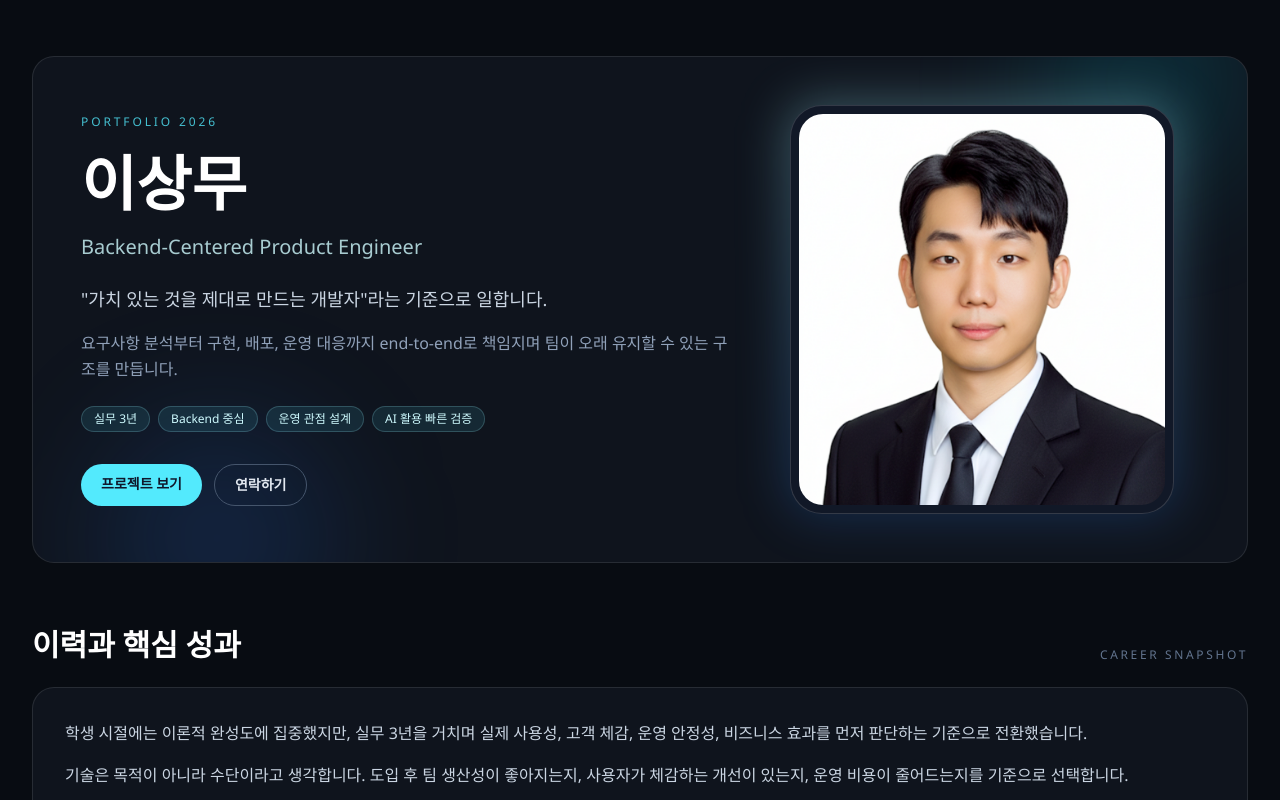
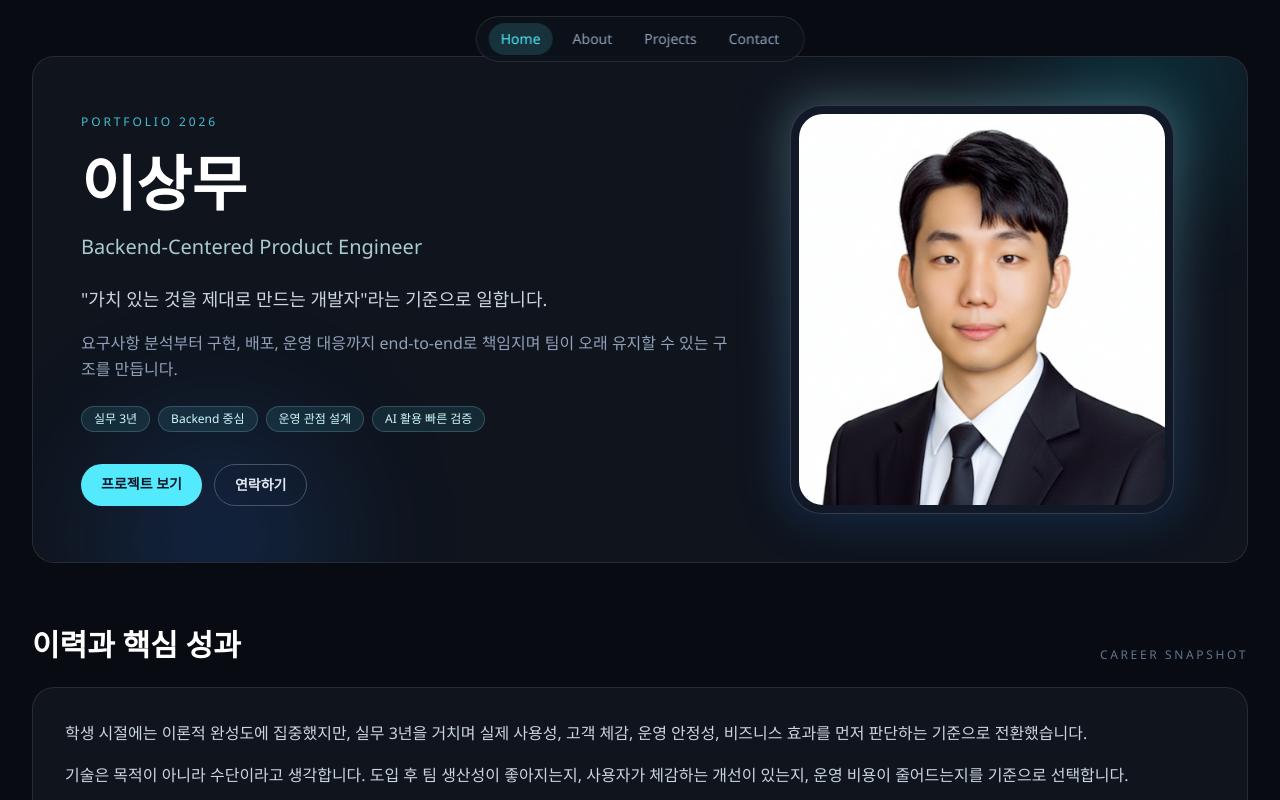
Before and after one commit to leessang10/sangmu-portfolio, a Next.js app: page / in a window 1280 px wide. Shown: the top 800 px of the page. Built offline with nearby package versions, Linux system fonts and the light colour scheme.

Commit message:
feat: add shared site shell and route navigation

```diff
--- a/app/layout.tsx
+++ b/app/layout.tsx
@@ -29,7 +29,7 @@ export default function RootLayout({
 }>) {
   return (
     <html lang="ko">
-      <body className="antialiased">{children}</body>
+      <body className="bg-[#080c12] text-slate-100 antialiased">{children}</body>
     </html>
   );
 }
--- a/components/portfolio/footer.tsx
+++ b/components/portfolio/footer.tsx
@@ -1,6 +1,12 @@
-export function SiteFooter() {
+type SiteFooterProps = {
+  className?: string;
+};
+
+export function SiteFooter({ className }: SiteFooterProps) {
   return (
-    <footer className="mt-10 border-t border-white/10 py-6 text-xs text-slate-500">
+    <footer
+      className={`mt-10 border-t border-white/10 py-6 text-xs text-slate-500 ${className ?? ""}`.trim()}
+    >
       <p>Built by Lee Sangmu. Updated March 2026.</p>
     </footer>
   );
--- a/components/portfolio/nav-bar.tsx
+++ b/components/portfolio/nav-bar.tsx
@@ -1,75 +1,34 @@
 "use client";
 
-import { useEffect, useState } from "react";
+import Link from "next/link";
+import { usePathname } from "next/navigation";
 
 const NAV_ITEMS = [
-  { label: "커리어", href: "#career" },
-  { label: "철학", href: "#philosophy" },
-  { label: "프로젝트", href: "#projects" },
-  { label: "일하는 방식", href: "#work-style" },
-  { label: "연락처", href: "#contact" },
+  { label: "Home", href: "/" },
+  { label: "About", href: "/about" },
+  { label: "Projects", href: "/projects" },
+  { label: "Contact", href: "/contact" },
 ] as const;
 
-const SECTION_IDS = NAV_ITEMS.map((item) => item.href.slice(1));
-
 export function NavBar() {
-  const [visible, setVisible] = useState(false);
-  const [activeId, setActiveId] = useState<string>("");
-
-  useEffect(() => {
-    const handleScroll = () => {
-      setVisible(window.scrollY > 300);
-    };
-
-    window.addEventListener("scroll", handleScroll, { passive: true });
-    handleScroll();
-    return () => window.removeEventListener("scroll", handleScroll);
-  }, []);
-
-  useEffect(() => {
-    const observer = new IntersectionObserver(
-      (entries) => {
-        for (const entry of entries) {
-          if (entry.isIntersecting) {
-            setActiveId(entry.target.id);
-          }
-        }
-      },
-      { rootMargin: "-20% 0px -60% 0px" }
-    );
-
-    for (const id of SECTION_IDS) {
-      const el = document.getElementById(id);
-      if (el) observer.observe(el);
-    }
-
-    return () => observer.disconnect();
-  }, []);
+  const pathname = usePathname();
 
   return (
-    <nav
-      className={`fixed top-4 left-1/2 z-40 -translate-x-1/2 transition-all duration-300 ${
-        visible ? "translate-y-0 opacity-100" : "-translate-y-4 pointer-events-none opacity-0"
-      }`}
-    >
+    <nav className="fixed top-4 left-1/2 z-40 -translate-x-1/2">
       <div className="flex items-center gap-1 overflow-x-auto rounded-full border border-white/10 bg-[#0f141d]/70 px-2 py-1.5 backdrop-blur-xl md:gap-2 md:px-3">
         {NAV_ITEMS.map((item) => (
-          <button
+          <Link
             key={item.href}
-            type="button"
-            onClick={() => {
-              document
-                .querySelector(item.href)
-                ?.scrollIntoView({ behavior: "smooth" });
-            }}
+            href={item.href}
+            aria-current={pathname === item.href ? "page" : undefined}
             className={`whitespace-nowrap rounded-full px-3 py-1.5 text-xs font-medium transition md:text-sm ${
-              activeId === item.href.slice(1)
+              pathname === item.href
                 ? "bg-cyan-300/15 text-cyan-300"
                 : "text-slate-400 hover:text-slate-200"
             }`}
           >
             {item.label}
-          </button>
+          </Link>
         ))}
       </div>
     </nav>
--- /dev/null
+++ b/components/portfolio/site-shell.tsx
@@ -0,0 +1,21 @@
+import type { ReactNode } from "react";
+import { NavBar } from "@/components/portfolio/nav-bar";
+import { SiteFooter } from "@/components/portfolio/footer";
+
+type SiteShellProps = {
+  children: ReactNode;
+  className?: string;
+};
+
+export function SiteShell({ children, className }: SiteShellProps) {
+  return (
+    <main className={`min-h-screen bg-[#080c12] text-slate-100 ${className ?? ""}`.trim()}>
+      <NavBar />
+      <div className="pointer-events-none fixed inset-0 -z-10 bg-[radial-gradient(circle_at_20%_20%,rgba(14,165,233,0.18),transparent_35%),radial-gradient(circle_at_80%_0%,rgba(6,182,212,0.14),transparent_32%)]" />
+      <div className="mx-auto w-full max-w-7xl px-4 py-10 md:px-8 md:py-14">
+        {children}
+        <SiteFooter />
+      </div>
+    </main>
+  );
+}
```
Also changed, not shown: 2 other files (tests, documents, lock files or other folders).
